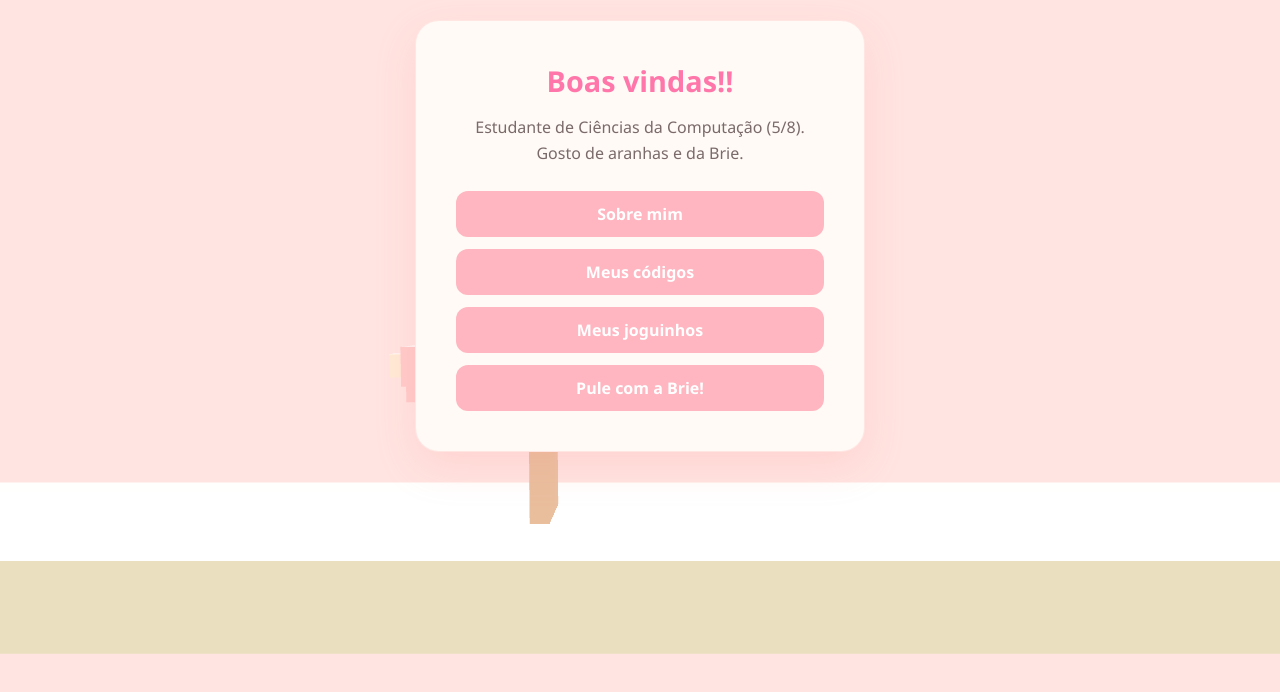
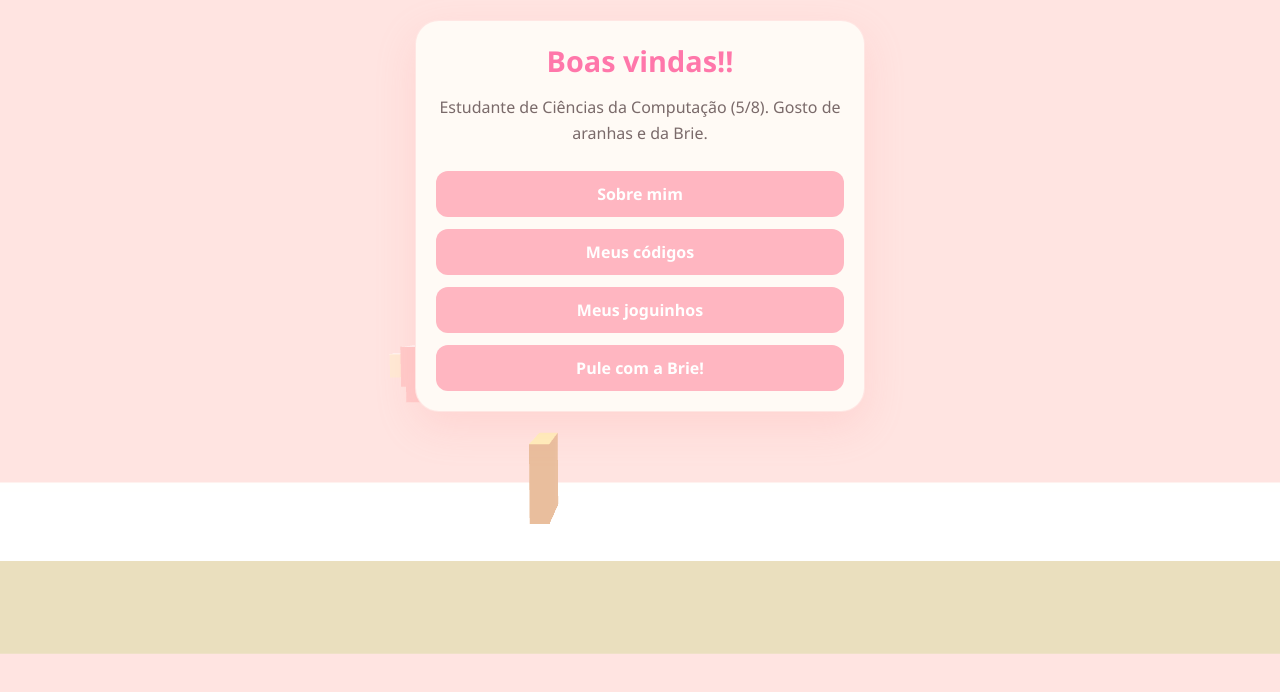
Before and after one commit to jessicroche/jumping-brie, a plain HTML site: page index.html in a window 1280 px wide. Drawn offline with Linux system fonts and the light colour scheme; animation ran at ten frames a second.

Commit message:
redimensionamento do .card

```diff
--- a/css/style.css
+++ b/css/style.css
@@ -52,8 +52,8 @@ body { overflow: hidden; background-color: #ffe4e1; }
     background: #fffaf5;
     border: 1px solid rgba(255, 200, 200, 0.4);
     border-radius: 24px;
-    padding: 40px;
-    width: 90%;
+    padding: 20px;
+    width: 80%;
     max-width: 450px;
     text-align: center;
     box-shadow: 0 15px 40px rgba(255, 150, 150, 0.2);
```
